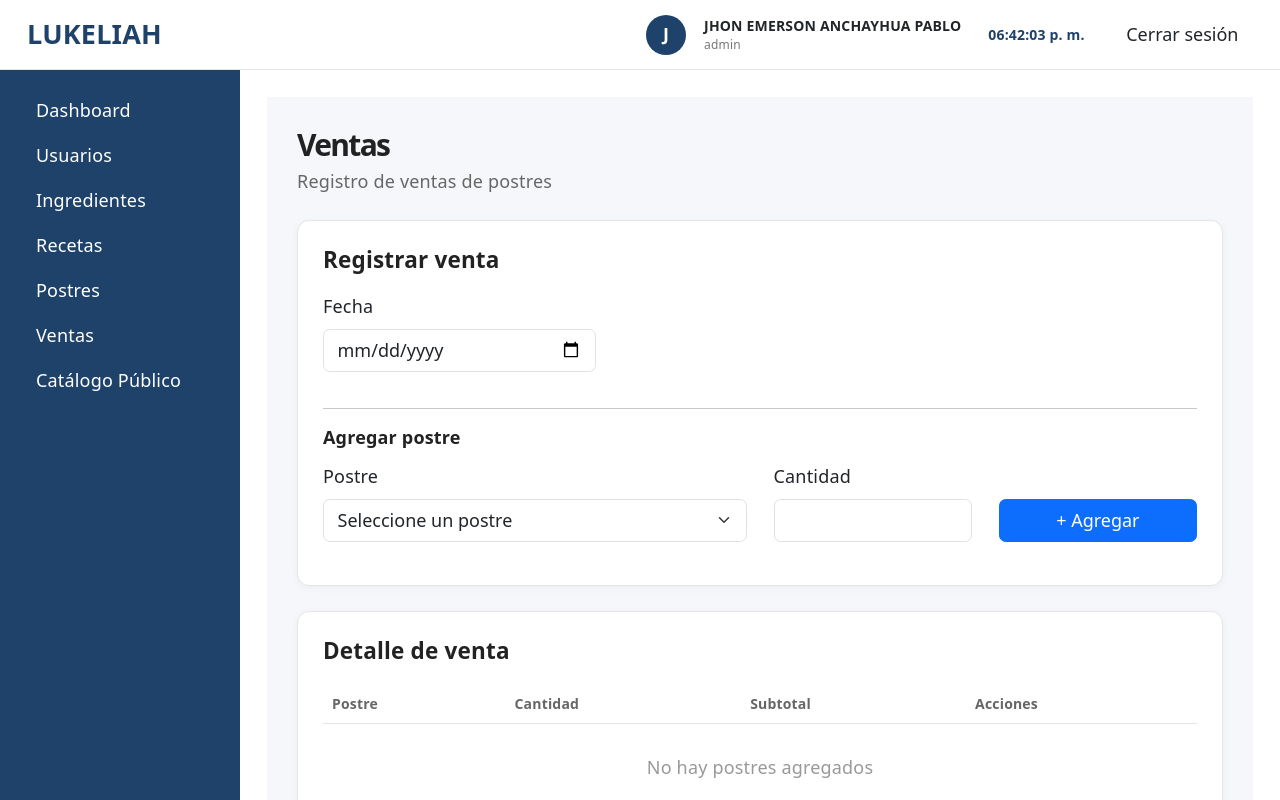
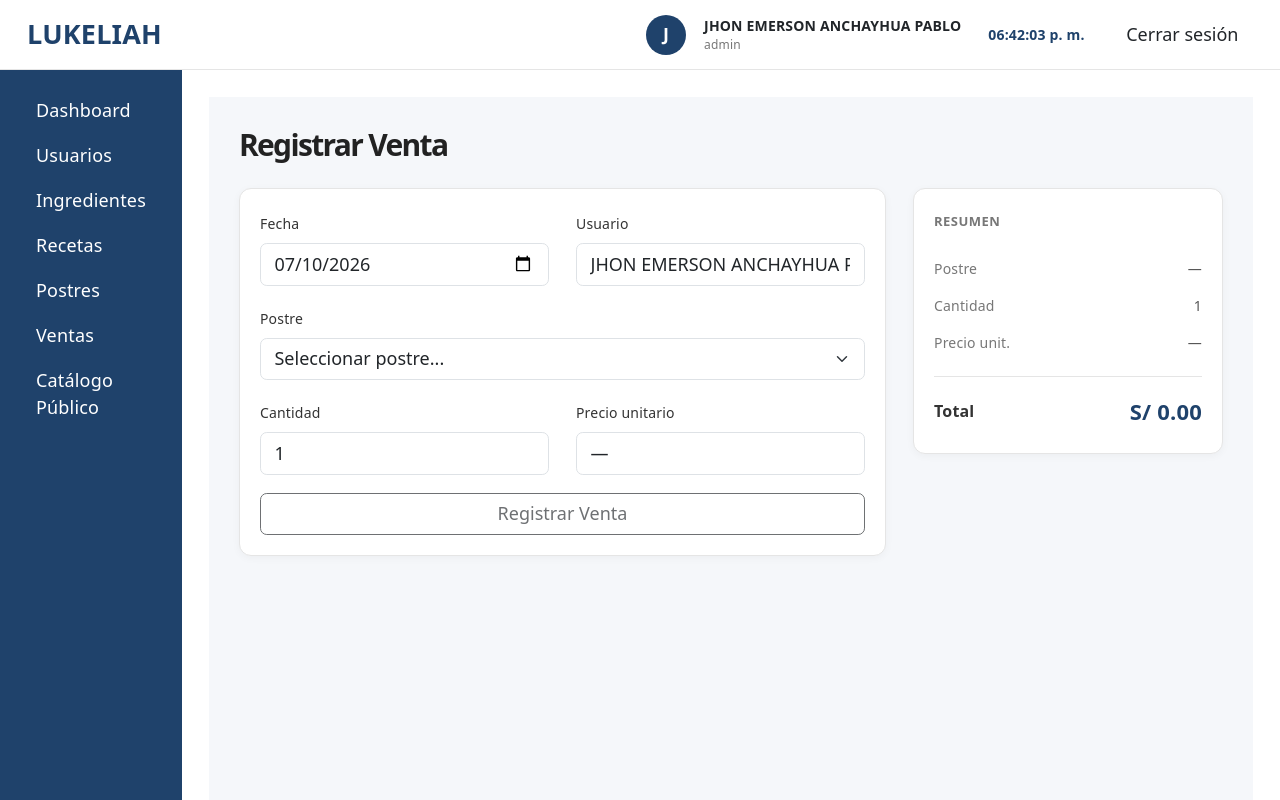
Before and after one commit to jhon-pablo23/PROYECTO_LUKELIAH, a React (Vite) app: page /ventas in a window 1280 px wide. Shown: the top 800 px of the page. Built offline with nearby package versions, Linux system fonts and the light colour scheme.

Commit message:
frontend se agrego el link que te dirige a ventas haciendo click en el boton ventas

```diff
--- a/src/components/menu/menu.jsx
+++ b/src/components/menu/menu.jsx
@@ -32,9 +32,9 @@ function Menu() {
                     Postres
                 </Link>
 
-                <a href="#" className="nav-link text-white">
+                <Link to="/ventas" className="nav-link text-white">
                     Ventas
-                </a>
+                </Link>
 
                 <a href="#" className="nav-link text-white">
                     Catálogo Público
--- a/src/components/ventas/ventas.css
+++ b/src/components/ventas/ventas.css
@@ -5,9 +5,6 @@
 }
 
 .ventas-header {
-    display: flex;
-    justify-content: space-between;
-    align-items: center;
     margin-bottom: 25px;
 }
 
@@ -15,11 +12,6 @@
     color: #222222;
     font-size: 30px;
     font-weight: 600;
-    margin-bottom: 5px;
-}
-
-.ventas-header p {
-    color: #666666;
     margin: 0;
 }
 
@@ -27,72 +19,98 @@
     background-color: #ffffff;
     border: 1px solid #e5e5e5;
     border-radius: 12px;
-    padding: 25px;
-    margin-bottom: 25px;
+    padding: 20px;
     box-shadow: 0 2px 8px rgba(0, 0, 0, 0.04);
 }
 
-.ventas-card h5 {
-    color: #222222;
+.form-label {
+    color: #333333;
+    font-size: 14px;
+    font-weight: 500;
+}
+
+.form-control,
+.form-select {
+    border: 1px solid #dddddd;
+    border-radius: 8px;
+    min-height: 42px;
+}
+
+.form-control:focus,
+.form-select:focus {
+    border-color: #1f426b;
+    box-shadow: 0 0 0 0.15rem rgba(31, 66, 107, 0.15);
+}
+
+.ventas-btn-registrar {
+    width: 100%;
+    min-height: 42px;
+    background-color: #91a2b5;
+    color: white;
+    border: none;
+    border-radius: 8px;
     font-weight: 600;
+}
+
+.ventas-btn-registrar:hover:not(:disabled) {
+    background-color: #1f426b;
+    color: white;
+}
+
+.ventas-btn-registrar:disabled {
+    background-color: #91a2b5;
+    color: white;
+    opacity: 1;
+}
+
+.ventas-resumen {
+    padding: 25px 20px;
+}
+
+.ventas-resumen h6 {
+    color: #777777;
+    font-size: 13px;
+    font-weight: 700;
+    letter-spacing: 0.5px;
     margin-bottom: 20px;
 }
 
-.ventas-card h6 {
-    color: #222222;
-    font-weight: 600;
-    margin-bottom: 15px;
+.resumen-fila {
+    display: flex;
+    justify-content: space-between;
+    align-items: center;
+    padding: 8px 0;
+    font-size: 14px;
 }
 
-.ventas-btn-agregar {
-    width: 100%;
-    background-color: #1f426b;
-    border-color: #1f426b;
+.resumen-fila span {
+    color: #777777;
 }
 
-.ventas-btn-agregar:hover {
-    background-color: #173451;
-    border-color: #173451;
+.resumen-fila strong {
+    color: #555555;
+    font-weight: 500;
+    text-align: right;
+    max-width: 180px;
 }
 
-.ventas-table {
-    margin-bottom: 0;
+.resumen-total {
+    display: flex;
+    justify-content: space-between;
+    align-items: center;
+    border-top: 1px solid #e5e5e5;
+    margin-top: 15px;
+    padding-top: 18px;
 }
 
-.ventas-table thead th {
-    color: #666666;
-    font-size: 14px;
+.resumen-total span {
+    color: #333333;
+    font-size: 16px;
     font-weight: 600;
-    border-bottom: 1px solid #e5e5e5;
 }
 
-.ventas-table tbody td {
-    vertical-align: middle;
-    color: #222222;
+.resumen-total strong {
+    color: #1f426b;
+    font-size: 22px;
+    font-weight: 700;
 }
-
-.ventas-vacio {
-    text-align: center;
-    color: #999999 !important;
-    padding: 30px !important;
-}
-
-.ventas-total {
-    display: flex;
-    justify-content: flex-end;
-    align-items: center;
-    gap: 25px;
-    border-top: 1px solid #e5e5e5;
-    margin-top: 20px;
-    padding-top: 20px;
-    font-size: 20px;
-}
-
-.ventas-total span {
-    color: #666666;
-}
-
-.ventas-total strong {
-    color: #1f426b;
-    font-size: 25px;
-}
--- a/src/components/ventas/ventas.jsx
+++ b/src/components/ventas/ventas.jsx
@@ -2,10 +2,10 @@ import { useState } from "react";
 import "./ventas.css";
 
 function Ventas() {
-    const [fecha, setFecha] = useState("");
+
+    const [fecha, setFecha] = useState("2026-07-10");
     const [postreSeleccionado, setPostreSeleccionado] = useState("");
-    const [cantidad, setCantidad] = useState("");
-    const [detalles, setDetalles] = useState([]);
+    const [cantidad, setCantidad] = useState(1);
 
     const postres = [
         {
@@ -25,63 +25,62 @@ function Ventas() {
         }
     ];
 
-    function agregarPostre() {
+    const postre = postres.find(
+        (p) => p.id === Number(postreSeleccionado)
+    );
+
+    const precioUnitario = postre ? postre.precio : 0;
+
+    const total = precioUnitario * Number(cantidad);
+
+    function registrarVenta() {
+
         if (postreSeleccionado === "") {
             alert("Seleccione un postre.");
             return;
         }
 
-        if (cantidad === "" || Number(cantidad) <= 0) {
-            alert("Ingrese una cantidad mayor que cero.");
+        if (cantidad <= 0) {
+            alert("La cantidad debe ser mayor que cero.");
             return;
         }
 
-        const postre = postres.find(
-            (p) => p.id === Number(postreSeleccionado)
-        );
+        alert("Venta registrada correctamente.");
 
-        const nuevoDetalle = {
-            id: Date.now(),
-            postre: postre.nombre,
-            precio: postre.precio,
-            cantidad: Number(cantidad),
-            subtotal: postre.precio * Number(cantidad)
-        };
-
-        setDetalles([...detalles, nuevoDetalle]);
-
-        setPostreSeleccionado("");
-        setCantidad("");
     }
-
-    function eliminarDetalle(id) {
-        setDetalles(
-            detalles.filter((detalle) => detalle.id !== id)
-        );
-    }
-
-    const total = detalles.reduce(
-        (suma, detalle) => suma + detalle.subtotal,
-        0
-    );
 
     return (
         <div className="ventas-container">
 
+            {/* TITULO */}
+
             <div className="ventas-header">
+
                 <div>
-                    <h1>Ventas</h1>
-                    <p>Registro de ventas de postres</p>
+                    <h1>Registrar Venta</h1>
                 </div>
+
             </div>
+
+
+            {/* CONTENIDO PRINCIPAL */}
+
+            <div className="row g-4">
+
+
+                {/* FORMULARIO */}
+
+                <div className="col-lg-8">
 
                     <div className="ventas-card">
 
-                <h5>Registrar venta</h5>
-
                         <div className="row">
 
-                    <div className="col-md-4 mb-3">
+
+                            {/* FECHA */}
+
+                            <div className="col-md-6 mb-3">
+
                                 <label className="form-label">
                                     Fecha
                                 </label>
@@ -90,19 +89,36 @@ function Ventas() {
                                     type="date"
                                     className="form-control"
                                     value={fecha}
-                            onChange={(e) => setFecha(e.target.value)}
+                                    onChange={(e) =>
+                                        setFecha(e.target.value)
+                                    }
                                 />
-                    </div>
 
                             </div>
 
-                <hr />
 
-                <h6>Agregar postre</h6>
-
-                <div className="row align-items-end">
+                            {/* USUARIO */}
 
                             <div className="col-md-6 mb-3">
+
+                                <label className="form-label">
+                                    Usuario
+                                </label>
+
+                                <input
+                                    type="text"
+                                    className="form-control"
+                                    value="JHON EMERSON ANCHAYHUA PABLO"
+                                    readOnly
+                                />
+
+                            </div>
+
+
+                            {/* POSTRE */}
+
+                            <div className="col-12 mb-3">
+
                                 <label className="form-label">
                                     Postre
                                 </label>
@@ -114,22 +130,31 @@ function Ventas() {
                                         setPostreSeleccionado(e.target.value)
                                     }
                                 >
+
                                     <option value="">
-                                Seleccione un postre
+                                        Seleccionar postre...
                                     </option>
 
                                     {postres.map((postre) => (
+
                                         <option
                                             key={postre.id}
                                             value={postre.id}
                                         >
-                                    {postre.nombre} - S/ {postre.precio.toFixed(2)}
+                                            {postre.nombre}
                                         </option>
+
                                     ))}
+
                                 </select>
+
                             </div>
 
-                    <div className="col-md-3 mb-3">
+
+                            {/* CANTIDAD */}
+
+                            <div className="col-md-6 mb-3">
+
                                 <label className="form-label">
                                     Cantidad
                                 </label>
@@ -143,95 +168,111 @@ function Ventas() {
                                         setCantidad(e.target.value)
                                     }
                                 />
+
                             </div>
 
-                    <div className="col-md-3 mb-3">
+
+                            {/* PRECIO UNITARIO */}
+
+                            <div className="col-md-6 mb-3">
+
+                                <label className="form-label">
+                                    Precio unitario
+                                </label>
+
+                                <input
+                                    type="text"
+                                    className="form-control"
+                                    value={
+                                        postre
+                                            ? `S/ ${precioUnitario.toFixed(2)}`
+                                            : "—"
+                                    }
+                                    readOnly
+                                />
+
+                            </div>
+
+
+                            {/* BOTON */}
+
+                            <div className="col-12">
+
                                 <button
-                            className="btn btn-primary ventas-btn-agregar"
-                            onClick={agregarPostre}
+                                    className="btn ventas-btn-registrar"
+                                    onClick={registrarVenta}
+                                    disabled={postreSeleccionado === ""}
                                 >
-                            + Agregar
+                                    Registrar Venta
                                 </button>
+
                             </div>
 
                         </div>
 
                     </div>
 
-            <div className="ventas-card">
+                </div>
 
-                <h5>Detalle de venta</h5>
 
-                <div className="table-responsive">
+                {/* RESUMEN */}
 
-                    <table className="table ventas-table">
+                <div className="col-lg-4">
 
-                        <thead>
-                            <tr>
-                                <th>Postre</th>
-                                <th>Cantidad</th>
-                                <th>Subtotal</th>
-                                <th>Acciones</th>
-                            </tr>
-                        </thead>
+                    <div className="ventas-card ventas-resumen">
 
-                        <tbody>
+                        <h6>
+                            RESUMEN
+                        </h6>
 
-                            {detalles.length === 0 ? (
 
-                                <tr>
-                                    <td
-                                        colSpan="4"
-                                        className="ventas-vacio"
-                                    >
-                                        No hay postres agregados
-                                    </td>
-                                </tr>
+                        <div className="resumen-fila">
 
-                            ) : (
+                            <span>
+                                Postre
+                            </span>
 
-                                detalles.map((detalle) => (
-
-                                    <tr key={detalle.id}>
-
-                                        <td>
-                                            {detalle.postre}
-                                        </td>
-
-                                        <td>
-                                            {detalle.cantidad}
-                                        </td>
-
-                                        <td>
-                                            S/ {detalle.subtotal.toFixed(2)}
-                                        </td>
-
-                                        <td>
-                                            <button
-                                                className="btn btn-sm btn-danger"
-                                                onClick={() =>
-                                                    eliminarDetalle(detalle.id)
-                                                }
-                                            >
-                                                Eliminar
-                                            </button>
-                                        </td>
-
-                                    </tr>
-
-                                ))
-
-                            )}
-
-                        </tbody>
-
-                    </table>
+                            <strong>
+                                {postre ? postre.nombre : "—"}
+                            </strong>
 
                         </div>
 
-                <div className="ventas-total">
 
-                    <span>Total</span>
+                        <div className="resumen-fila">
+
+                            <span>
+                                Cantidad
+                            </span>
+
+                            <strong>
+                                {cantidad}
+                            </strong>
+
+                        </div>
+
+
+                        <div className="resumen-fila">
+
+                            <span>
+                                Precio unit.
+                            </span>
+
+                            <strong>
+                                {postre
+                                    ? `S/ ${precioUnitario.toFixed(2)}`
+                                    : "—"
+                                }
+                            </strong>
+
+                        </div>
+
+
+                        <div className="resumen-total">
+
+                            <span>
+                                Total
+                            </span>
 
                             <strong>
                                 S/ {total.toFixed(2)}
@@ -242,6 +283,10 @@ function Ventas() {
                     </div>
 
                 </div>
+
+            </div>
+
+        </div>
     );
 }
 
```
Lines whose indentation alone changed are shown as unchanged.
